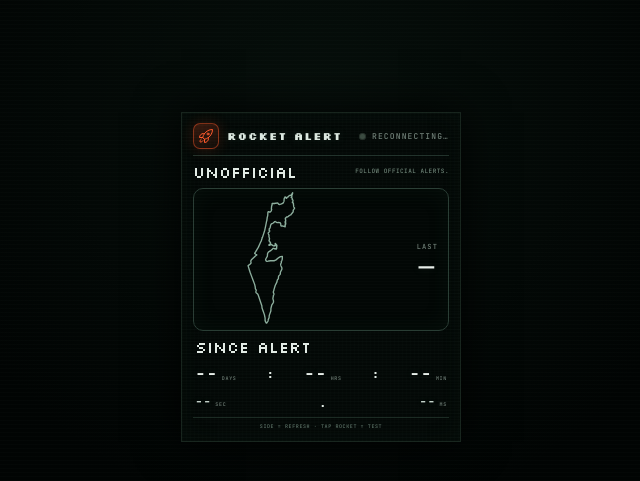
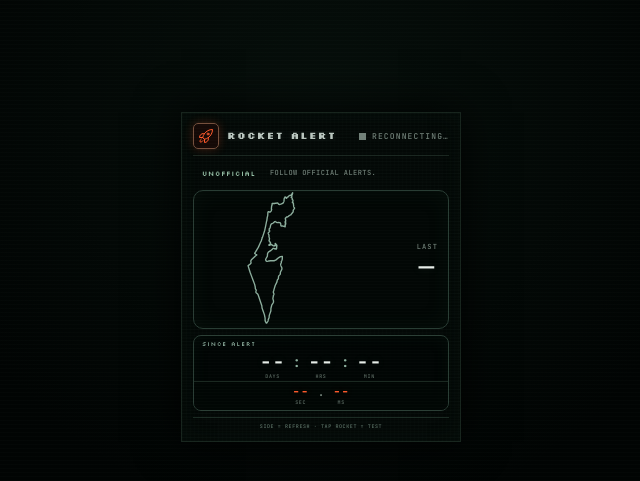
Before and after one commit to northstar-labs-ui/rocket-alert, a plain HTML site: page apps/app/index.html in a window 1280 px wide. Shown: the part 123-604 px from the top of the page, without its empty margins (319-959 px from the left). Drawn offline with Linux system fonts and the light colour scheme; no server answers.

```diff
--- a/apps/app/src/style.css
+++ b/apps/app/src/style.css
@@ -127,7 +127,7 @@ body.alert-pulse::after {
   gap: 8px;
   min-width: 0;
   padding-bottom: 6px;
-  border-bottom: 1px solid rgba(56, 82, 70, 0.55);
+  border-bottom: 1px solid rgba(58, 83, 70, 0.38);
 }
 
 .brand {
@@ -142,10 +142,22 @@ body.alert-pulse::after {
   width: 26px;
   height: 26px;
   color: var(--orange);
-  background: linear-gradient(160deg, rgba(255, 90, 44, 0.22), rgba(255, 90, 44, 0.05));
-  border: 1px solid rgba(255, 90, 44, 0.45);
-  border-radius: 7px;
-  box-shadow: 0 0 14px rgba(255, 90, 44, 0.18);
+  cursor: pointer;
+  appearance: none;
+  background: rgba(22, 10, 6, 0.92);
+  border: 1px solid #75503d;
+  border-radius: 5px;
+  box-shadow: 0 0 10px var(--accent-soft);
+}
+
+.brand-mark:hover,
+.brand-mark:focus-visible {
+  border-color: var(--orange);
+  outline: none;
+}
+
+.brand-mark:active {
+  transform: translateY(1px);
 }
 
 .rocket-icon {
@@ -153,159 +165,195 @@ body.alert-pulse::after {
   height: 16px;
 }
 
-.brand-copy {
-  min-width: 0;
-}
-
 .app-title {
-  color: #dce8e0;
-  font-size: 11px;
+  overflow: hidden;
+  color: #b9c5be;
+  font-size: 10px;
   font-weight: 700;
+  letter-spacing: 0.12em;
   line-height: 1;
-  letter-spacing: 0.08em;
+  text-overflow: ellipsis;
   text-transform: uppercase;
-  text-shadow: 0 0 10px var(--shadow);
-}
-
-.app-subtitle {
-  margin-top: 3px;
-  color: var(--dim);
-  font: 500 6px/1 var(--mono);
-  letter-spacing: 0.14em;
-  text-transform: uppercase;
+  white-space: nowrap;
+  text-shadow: 0 0 8px rgba(210, 231, 220, 0.2);
 }
 
 .live-indicator {
   gap: 6px;
   flex: 0 0 auto;
-  color: var(--dim);
+  color: var(--orange);
   font: 500 8px/1 var(--mono);
   letter-spacing: 0.14em;
   text-transform: uppercase;
 }
 
-.live-indicator.live {
+.alert-dot,
+.live-lamp {
+  width: 7px;
+  height: 7px;
+  flex-shrink: 0;
+  border-radius: 0;
+  background: var(--dim);
+  box-shadow: none;
+}
+
+.alert-dot.flash {
+  background: var(--orange);
+  box-shadow: 0 0 10px rgba(255, 90, 44, 0.8);
+  animation: pulse 0.5s ease-in-out 6;
+}
+
+.status.live + .alert-dot,
+.live-indicator:has(.status.live) .alert-dot {
+  background: var(--orange);
+  box-shadow: 0 0 8px var(--orange);
+}
+
+/* When Live, keep lamp orange even without flash */
+.live-indicator:has(.status.live) .alert-dot:not(.flash) {
+  background: var(--orange);
+  box-shadow: 0 0 8px var(--orange);
+  animation: pulse 2s ease-in-out infinite;
+}
+
+.status {
+  color: var(--dim);
+  max-width: 78px;
+  overflow: hidden;
+  text-overflow: ellipsis;
+  white-space: nowrap;
+}
+
+.status.live {
   color: var(--orange);
 }
 
-.alert-dot {
-  width: 7px;
-  height: 7px;
-  border-radius: 50%;
-  background: #3a4a40;
-  box-shadow: inset 0 0 0 1px rgba(0, 0, 0, 0.35);
+.status.error {
+  color: #ff7a5c;
 }
 
-.alert-dot.flash,
-.live-indicator.live .alert-dot {
-  background: var(--orange);
-  box-shadow: 0 0 10px rgba(255, 90, 44, 0.8);
-  animation: blink 1s step-end infinite;
-}
-
-@keyframes blink {
+@keyframes pulse {
   50% {
-    opacity: 0.2;
+    opacity: 0.35;
   }
 }
 
 .notice {
   position: relative;
   z-index: 2;
-  justify-content: space-between;
-  gap: 8px;
-  min-width: 0;
+  gap: 7px;
+  min-height: 22px;
+  padding: 0 2px;
 }
 
-.notice-chip {
-  max-width: 78px;
-  padding: 3px 6px;
-  color: #9bb5a6;
-  font: 500 6px/1 var(--mono);
+.notice-pill {
+  display: inline-flex;
+  align-items: center;
+  min-height: 18px;
+  padding: 0 7px;
+  color: #a5d3b7;
+  font-size: 7px;
   letter-spacing: 0.12em;
   text-transform: uppercase;
-  background: rgba(8, 18, 13, 0.9);
-  border: 1px solid var(--line);
-  border-radius: 999px;
 }
 
 .notice-text {
-  min-width: 0;
-  overflow: hidden;
-  color: #6f8578;
-  font: 500 6px/1.2 var(--mono);
-  letter-spacing: 0.08em;
-  text-align: right;
-  text-overflow: ellipsis;
+  color: var(--dim);
+  font: 500 7px/1.3 var(--mono);
+  letter-spacing: 0.06em;
   text-transform: uppercase;
-  white-space: nowrap;
 }
 
 .timer-panel {
   position: relative;
   z-index: 2;
-  display: grid;
-  gap: 7px;
-  min-height: 22px;
-  padding: 0 2px;
+  display: flex;
+  flex: 0 0 auto;
+  min-height: 0;
+  flex-direction: column;
+  overflow: hidden;
+  background: rgba(1, 6, 4, 0.82);
+  border: 1px solid var(--line);
+  border-radius: 8px;
+  box-shadow: inset 0 0 16px rgba(36, 86, 59, 0.1);
 }
 
-.timer-row {
-  justify-content: space-between;
-  gap: 4px;
-  min-height: 18px;
+.panel-label {
+  padding: 4px 8px 0;
+  color: var(--green);
+  font-size: 6px;
+  letter-spacing: 0.16em;
+  text-transform: uppercase;
 }
 
-.timer-block {
-  display: grid;
-  justify-items: center;
+.main-time {
+  justify-content: center;
   gap: 2px;
-  min-width: 0;
-  flex: 1 1 0;
+  padding: 4px 6px 2px;
 }
 
-.timer-block.ms {
-  flex: 0 0 auto;
+.sub-time {
+  justify-content: center;
+  gap: 4px;
+  padding: 3px 8px 5px;
+  background: rgba(2, 8, 5, 0.72);
+  border-top: 1px solid rgba(58, 83, 70, 0.45);
+}
+
+.unit {
+  display: flex;
+  min-width: 0;
+  flex-direction: column;
+  align-items: center;
 }
 
 .digit {
   min-width: 34px;
   color: #e7eee9;
-  font-size: 18px;
-  font-weight: 700;
+  font-family: var(--mono);
+  font-size: clamp(14px, 6.5vw, 20px);
+  font-weight: 600;
   line-height: 1;
   letter-spacing: 0.04em;
   text-align: center;
-  text-shadow: 0 0 10px var(--shadow);
+  text-shadow: 0 0 8px var(--shadow);
+  font-variant-numeric: tabular-nums;
 }
 
 .digit-sm {
   min-width: 22px;
-  color: #c5d4cb;
-  font-size: 13px;
-  font-weight: 700;
+  color: var(--orange);
+  font-family: var(--mono);
+  font-size: clamp(10px, 4.5vw, 13px);
+  font-weight: 600;
   line-height: 1;
   letter-spacing: 0.04em;
   text-align: center;
-  text-shadow: 0 0 8px var(--shadow);
+  text-shadow: 0 0 8px var(--accent-soft);
+  font-variant-numeric: tabular-nums;
 }
 
-.unit {
-  color: var(--dim);
+.unit-label {
+  margin-top: 2px;
+  color: #5e6d65;
   font: 500 5px/1 var(--mono);
   letter-spacing: 0.14em;
   text-transform: uppercase;
 }
 
-.colon {
-  color: #5f7468;
+.sep {
+  margin: 0 1px 8px;
+  color: var(--green);
+  font-family: var(--mono);
   font-size: 14px;
-  font-weight: 700;
+  font-weight: 600;
   line-height: 1;
 }
 
-.dot {
-  color: #5f7468;
+.sep-sm {
+  margin: 0 2px 6px;
+  color: var(--dim);
+  font-family: var(--mono);
   font-size: 11px;
   font-weight: 600;
   line-height: 1;
@@ -486,7 +534,8 @@ body.alert-pulse::after {
   *,
   *::before,
   *::after {
-    animation: none !important;
-    transition: none !important;
+    animation-duration: 0.01ms !important;
+    animation-iteration-count: 1 !important;
+    scroll-behavior: auto !important;
   }
 }
```
